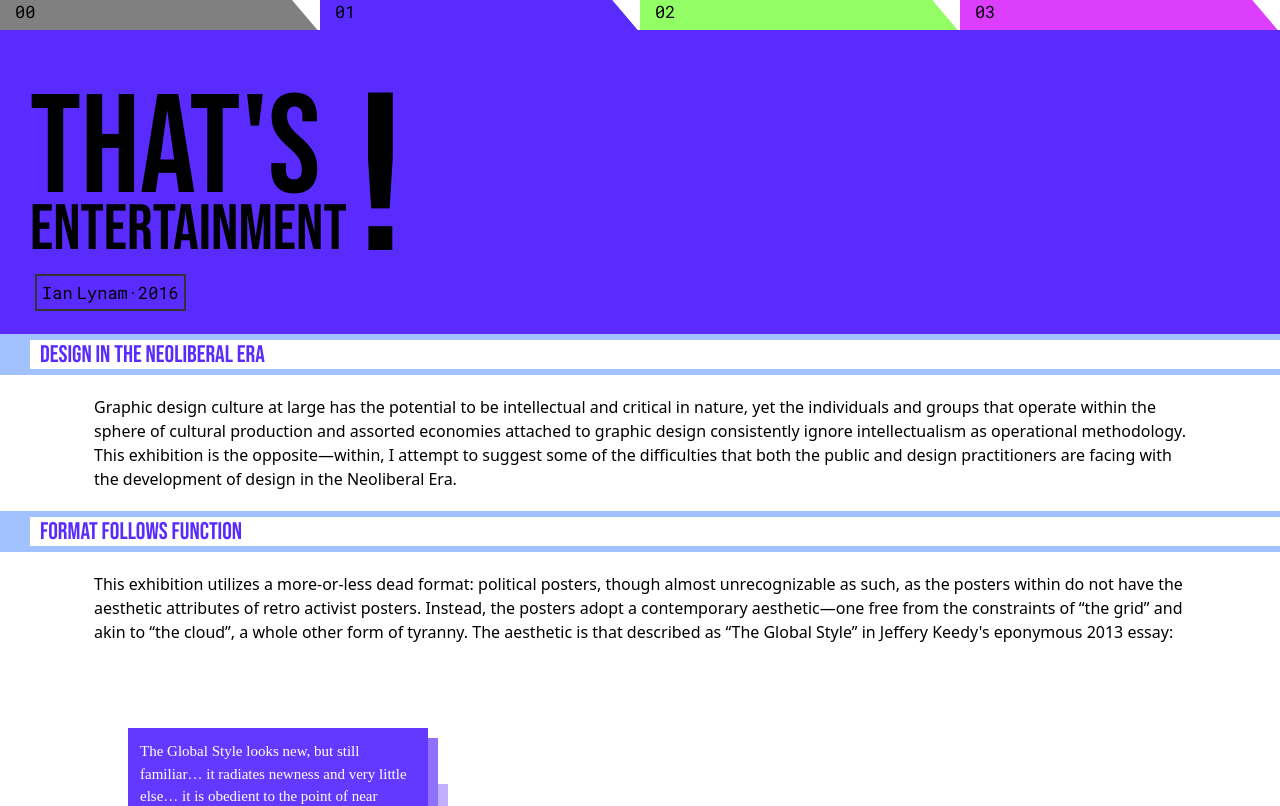
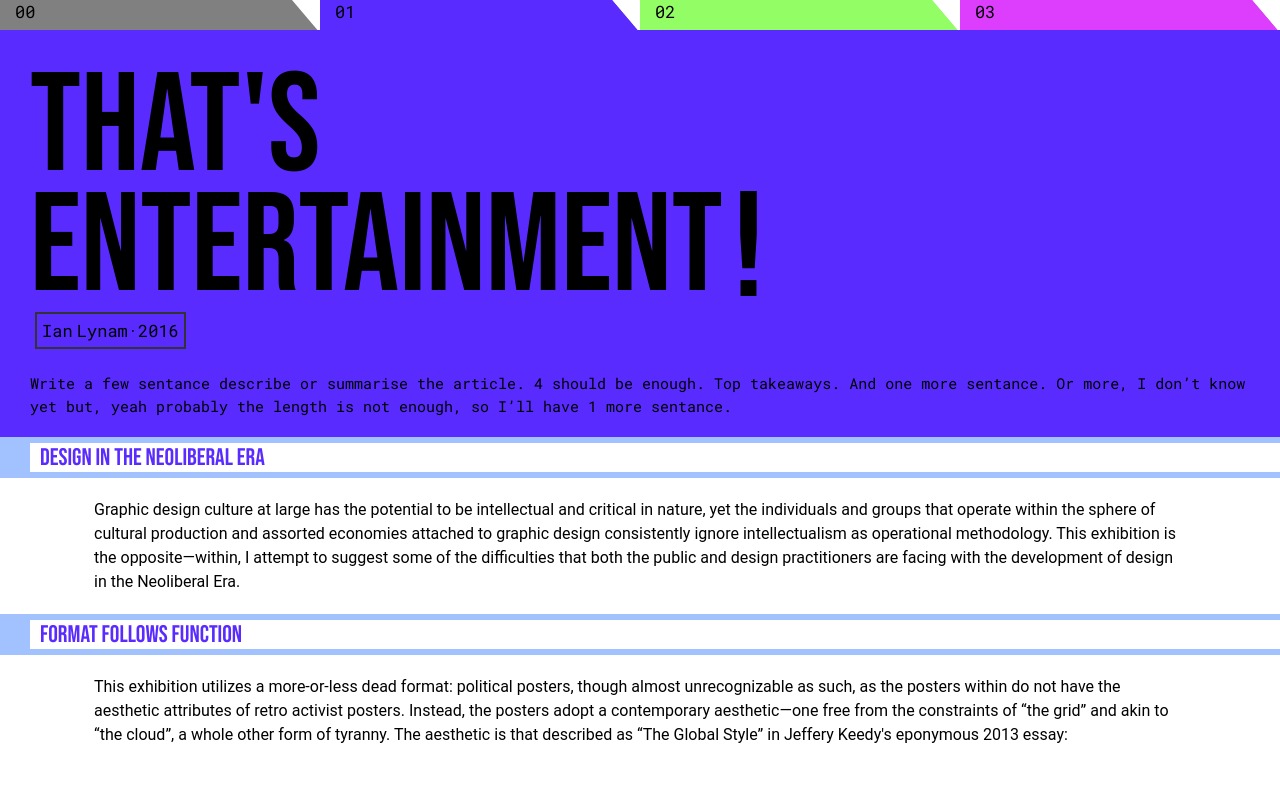
Before and after one commit to yuting-zhuang/Binding, a plain HTML site: page article1-thats-entertainment/index.html in a window 1280 px wide. Shown: the top 806 px of the page. Drawn offline with Linux system fonts and the light colour scheme; a web font is replaced by a local one.

Commit message:
added description

```diff
--- a/article1-thats-entertainment/index.html
+++ b/article1-thats-entertainment/index.html
@@ -9,13 +9,17 @@
 		<!-- <link href="../assets/direction3.css" rel="stylesheet"> -->
 		 <!-- <link href="../assets/direction4.css" rel="stylesheet"> -->
 
-		<link rel="preconnect" href="https://fonts.googleapis.com">
+		<!-- <link rel="preconnect" href="https://fonts.googleapis.com">
 		<link rel="preconnect" href="https://fonts.gstatic.com" crossorigin>
 		<link href="https://fonts.googleapis.com/css2?family=Agdasima:wght@400;700&family=Barlow+Condensed:ital,wght@0,100;0,200;0,300;0,400;0,500;0,600;0,700;0,800;0,900;1,100;1,200;1,300;1,400;1,500;1,600;1,700;1,800;1,900&family=Bebas+Neue&display=swap" rel="stylesheet">
 
 		<link rel="preconnect" href="https://fonts.googleapis.com">
 		<link rel="preconnect" href="https://fonts.gstatic.com" crossorigin>
-		<link href="https://fonts.googleapis.com/css2?family=Agdasima:wght@400;700&family=Barlow+Condensed:ital,wght@0,100;0,200;0,300;0,400;0,500;0,600;0,700;0,800;0,900;1,100;1,200;1,300;1,400;1,500;1,600;1,700;1,800;1,900&family=Bebas+Neue&family=Roboto+Mono:ital,wght@0,100..700;1,100..700&display=swap" rel="stylesheet">
+		<link href="https://fonts.googleapis.com/css2?family=Agdasima:wght@400;700&family=Barlow+Condensed:ital,wght@0,100;0,200;0,300;0,400;0,500;0,600;0,700;0,800;0,900;1,100;1,200;1,300;1,400;1,500;1,600;1,700;1,800;1,900&family=Bebas+Neue&family=Roboto+Mono:ital,wght@0,100..700;1,100..700&display=swap" rel="stylesheet"> -->
+
+		<link rel="preconnect" href="https://fonts.googleapis.com">
+		<link rel="preconnect" href="https://fonts.gstatic.com" crossorigin>
+		<link href="https://fonts.googleapis.com/css2?family=Agdasima&family=Barlow+Condensed:ital,wght@0,100;0,200;0,300;0,400;0,500;0,600;0,700;0,800;0,900;1,100;1,200;1,300;1,400;1,500;1,600;1,700;1,800;1,900&family=Bebas+Neue&family=Roboto+Mono:ital,wght@0,100..700;1,100..700&display=swap" rel="stylesheet">
 	</head>
 		<body>
 		<header>
@@ -58,13 +62,17 @@
 			<div class="author">
 				<span class="author-name">Ian Lynam·2016</span>
 			</div>
+
+			<div class="text-on-folder"><p class="description">Write a few sentance describe or summarise the article. 4 should be enough. Top takeaways.  And one more sentance. Or more, I don’t know yet but, yeah probably the length is not enough, so I’ll have 1 more sentance.</p></div>
+				</div>
+
 		</header>
 		<!-- <div class="content-container"> -->
-			<h2>Design in the Neoliberal Era</h2>
+		<div class="title1 h2"><h2>Design in the Neoliberal Era</h2></div>
 							<p>Graphic design culture at large has the potential to be intellectual and critical in nature, yet the individuals and groups that operate within the sphere of cultural production and assorted economies attached to graphic design consistently ignore intellectualism as operational methodology. This exhibition is the opposite—within, I attempt to suggest some of the difficulties that both the public and design practitioners are facing with the development of design in the Neoliberal Era.</p>
 			<!-- </div> -->
 
-			<h2>Format follows function</h2>
+		<div class="title2 h2"><h2>Format follows function</h2></div>
 			<!-- <div class="text-container"> -->
 							<p>This exhibition utilizes a more-or-less dead format: political posters, though almost unrecognizable as such, as the posters within do not have the aesthetic attributes of retro activist posters. Instead, the posters adopt a contemporary aesthetic—one free from the constraints of “the grid” and akin to “the cloud”, a whole other form of tyranny. The aesthetic is that described as “The Global Style” in Jeffery Keedy's eponymous 2013 essay:</p>
 			<!-- </div> -->
@@ -75,7 +83,7 @@
 
 				</div>
 							<p>Keedy's thoughts on the Global Style far transcend mere aesthetics—they function as stand-in for the designer as laborer in the Neoliberal economy, unmoored from economic structures and standards of the late Fordist policies of developed nations (e.g.: freelance/contract-to-contract-based designer and/or adjunct design faculty sans steady employment, health benefits, et al).</p>
-		<h2>Pseudo Science</h2>
+		<div class="title3 h2"><h2>Pseudo Science</h2></div>
 							<p>The political poster and general visual activism first devolved to Adbusters-esque ‘culture jamming’ in the 1990s, and then even further in the 2000s to just mere product—designers/artists/marketeers and their army of interns have drained political imagery from even being pastiche.</p>
 							<p>The political poster today is the semantic equivalent of a bloated corpse floating in an aquatic environment with face, genitals, and limbs nibbled off. There is a body, but there is little to distinguish it as unique, much less rebellious in nature. Beret-wearing ‘visual revolutionaries’ have drained the impact of historical reference in service of the Fall/Spring fashion season cycle.</p>
 							<p>When the lessons, inherent meaning and visual impact of history are drained in vampiric service of the market, even at least on the surface level, what do we have left beyond visual freefall?</p>
@@ -85,17 +93,17 @@
 							<P>Social media-based promotion puts neither the non-proverbial ‘food’ on the table, nor pays the rent on one’s co-working space as one has to now pay a premium for one’s monthly/annual software-licensing/software-based storage-licensing. Fealty to an employer has been supplanted by ‘independence’, but at the cost of the snowball effect of exponentially increased and diversified labor for lesser returns and a simultaneous reliance on much-misunderstood PostFordist interdependence.</P>
 							<p>Design is potentially at the edge of a precipice—one that is symbolic of culture at large. If design is one of the major vehicles for cultural expression and communication, then it may be bigger than we all think. Designers are more ‘free’ than ever, but simultaneously more tethered to their workstations than ever before.</p>
 							<p>The posters in this exhibition—printed in 2 spot colors on A3-size paper using Risograph printing (a form of on-demand printing that is highly fetishized amongst graphic designers today for its mimicry of coarse resolution offset printing and extremely low cost of production) explore these ideas as much as many of the other constituent parts of the contemporary culture of graphic design.</p>
-		<h2>Cloud as site</h2>
+		<div class="title4 h2"><h2>Cloud as site</h2></div>
 							<p>Encircled by the polyphonic ‘mist’ of the posters is an on-demand replica of the Free Speech Monument erected at the University of California, Berkeley—a physical celebration and memorial to the Free Speech movement there. It reads:</p>
 							<section class="quote"><h3>“THIS SOIL AND THE AIR SPACE EXTENDING ABOVE IT SHALL NOT BE A PART OF ANY NATION AND SHALL NOT BE SUBJECT TO ANY ENTITY’S JURISDICTION.”</h3></section>
 							<p>The original monument, Mark Brest van Kempen’s “Column of Earth and Air”, has no legal bearing—it is merely a monument to the notion of free speech and is not a true autonomous zone. The monument is recast here (in another educational environment) in order to suggest the freedoms that global citizens do not truly have—by intimating that the cheaply-reproduced four-foot by four-foot space is a space for freedom of speech and action, and that most individuals who reside in developed nations cannot physically live for long within the designated space, the possibility of actual freedom from control is nearly nonexistent in the contemporary moment.</p>
-		<h2>External intnernship</h2>
+		<div class="title5 h2"><h2>External intnernship</h2></div>
 							<p>One of the outcomes of the First World's economic shift to Neoliberalism is that the Information Economy destroyed boredom by occupying citizens' time while simultaneously deskilling them. (Shorthand: That’s entertainment!) This has continued unabated—a relatively few American technology companies (Apple, Amazon, Facebook, Google, and Microsoft) have created economic/commercial monopolies surrounding surveillance, e-commerce, hardware, software, telephony, data aggregation, social interaction, et al.</p>
 							<p>On a smaller scale, say that of technology surrounding graphic design, there are two corporations that supply today’s creative tools: namely, Adobe and Monotype. Each has a virtual monopoly on specific software—Adobe’s Creative Cloud suite for digital imagery and typographic form-giving and Monotype’s near-monopoly on digital typefaces (what the general public uses for the transmission of visual language). The stock value of both corporations for the past three years forms the outermost layer of this localized ‘cloud’—the real-time commercial worth of the digital mechanics of graphic design.</p>
-		<h2>gamification</h2>
+		<div class="title6 h2"><h2>gamification</h2></div>
 							<p>Hauntology (a portmanteau of haunt and ontology), a term coined by philosopher Jacques Derrida in his 1993 book Spectres of Marx, is a state of temporal, historical, and ontological disjunction in which the ostensible immediacy of presence is replaced by "the figure of the ghost as that which is neither present, nor absent, neither dead nor alive.”</p>
 							<p>By utilizing the dead format of the political poster, one could invoke this type of intellectual idea as a raison d’etre, though this is confounded by the content being generated by a graphic design critic, another practice which is nearly nonexistent in the contemporary cultural context. (Shorthand: Outmoded forms of graphic design being produced by an individual working in a seemingly obsolescent form of practice.)</p>
-		<h2>Complications</h2>
+		<div class="title7 h2"><h2>Complications</h2></div>
 							<p>Economist Tyler Cowen wrote in his 2009 book Creative Destruction: How Globalization Is Changing the World's Cultures that:</p>
 							<section class="quote"><h3>Critics and experts tend to be most effective when the evaluated item is large in value, relative to the effort required to assess it. Experts are hired to assess the quality of diamonds, but not the quality of brass. We buy Consumer Reports to evaluate new cars or stereos on the market, but not new brands of thumbtacks or paper clips.</h3></section>
 							<p>The role of the critic in contemporary society, especially in terms of graphic design, is shifting in that the perceived value of design seems to be increasing socially, whereas the economic value of design is increasingly atomized, fragmented, compartmentalized and destabilized. In the recent past, operating as a critic implied a certain sense (and obligation) toward objectivity in assessing the subject at hand, often through critics being employed in academia in lieu of being reliant upon the service sector for income. The role of the critic at the contemporary moment is simultaneously destabilized in that an academic being's ability to operate outside of the service sector is becoming rarefied to the point of near-non-existence, placing the role of the ‘pure’ critic in limbo.</p>
--- a/article1-thats-entertainment/style.css
+++ b/article1-thats-entertainment/style.css
@@ -156,7 +156,7 @@
 	/* z-index: 10; */
 }
 
-h2{
+.h2{
 	color: #592BFF;
 	font-size: 24px;
 	font-family: "Bebas Neue";
@@ -172,9 +172,9 @@
 	margin: 0;
 }
 
-h2{
+.h2{
 	position: sticky;
-	top: 0;
+	top: -1px;
 	z-index: 1;
 }
 
@@ -188,7 +188,7 @@
 } */
 
 p{
-	font-family: system-ui, -apple-system, BlinkMacSystemFont, 'Segoe UI', Roboto, Oxygen, Ubuntu, Cantarell, 'Open Sans', 'Helvetica Neue', sans-serif;
+	font-family: "roboto";
 	padding: 0px 30px 0px 30px;
 	margin-bottom: 20px;
 	margin-top: 20px;
@@ -280,6 +280,18 @@
 	z-index: -5;
 } */
 
+.text-on-folder{
+	background-color: #592BFF;
+}
+
+.description{
+	font-family: "roboto mono";
+	color: black;
+	font-size: 15px;
+	margin: 0;
+	padding-bottom: 20px;
+}
+
 @media (min-width:500px){
 
 	h3{
@@ -296,4 +308,33 @@
 		margin-left: 5%;
 		margin-right: 5%;
 	}
+
+	.big-size{
+		font-size: 140px;
+		display:block;
+	}
+
+	.small-size{
+		font-size: 140px;
+		display:block;
+	}
+
+	.icon{
+		font-size: 150px;
+		display:block;
+	}
+
+	.title-container1{
+		display: flex;
+		flex-direction: column;
+		padding-bottom: 0;
+		margin-bottom: 0;
+		line-height: 120px;
+	}
+
+	.title-container2{
+		padding: 30px 30px 30px 10px;
+		/* margin-top: 30px; */
+		transform: translateY(74%);
+	}
 }
```
